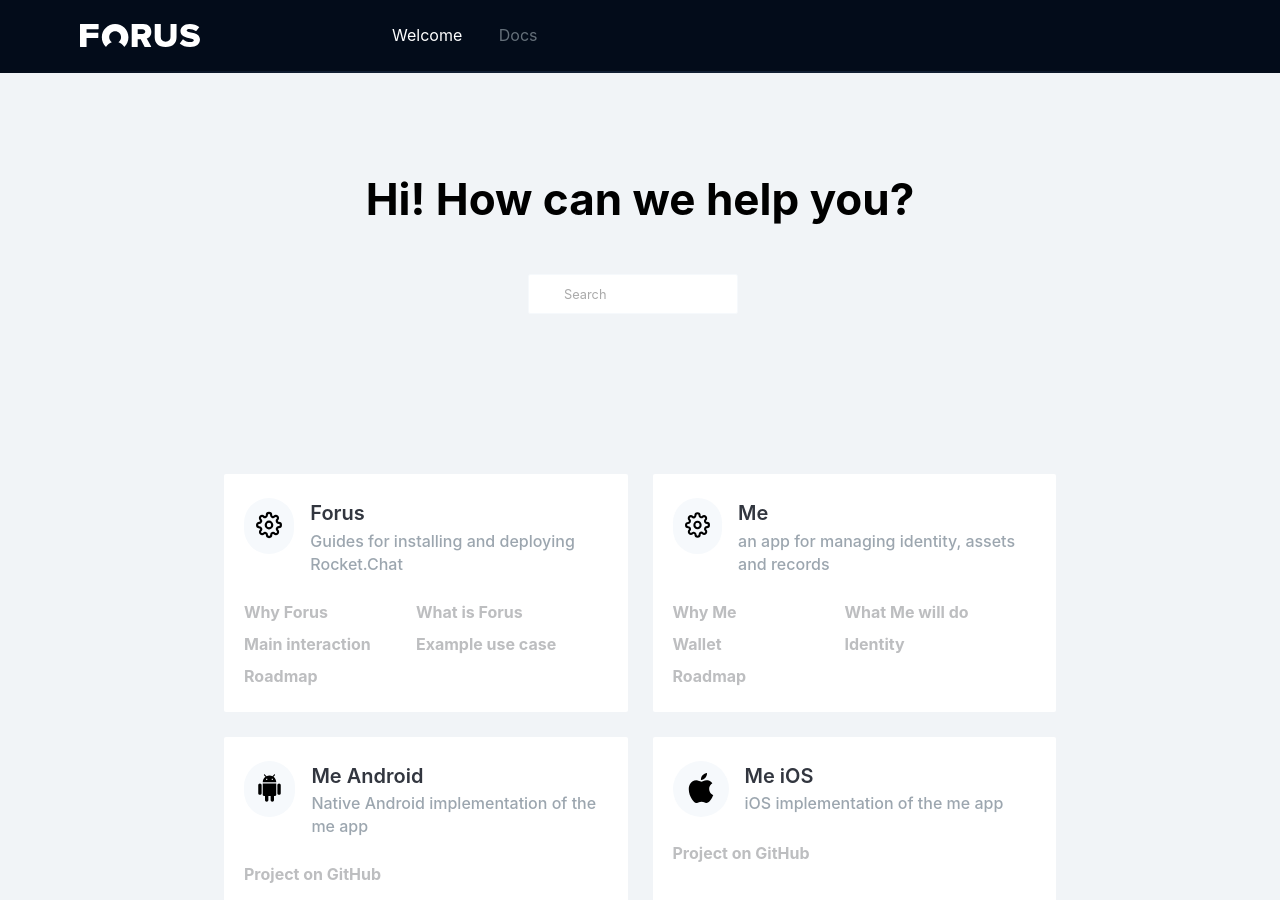
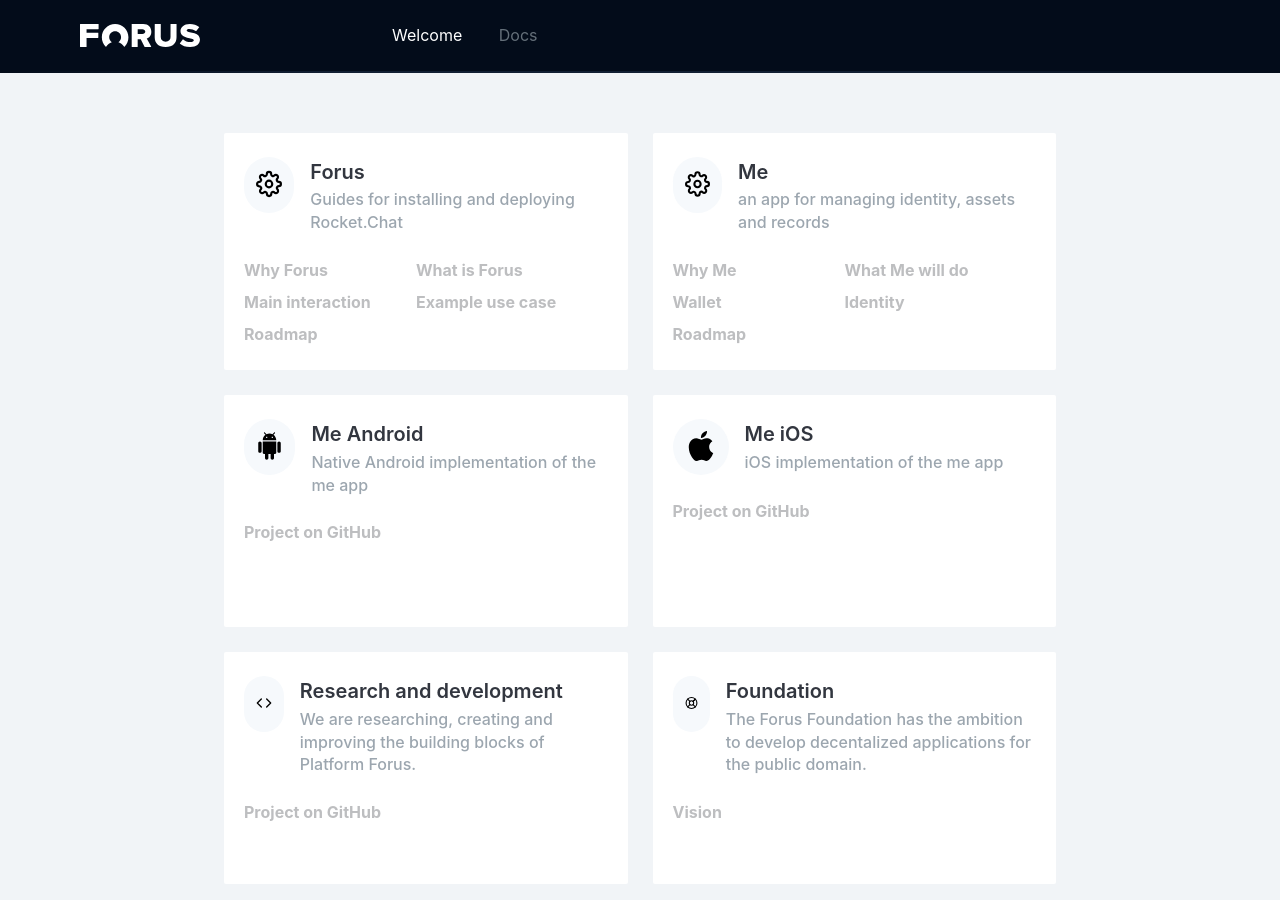
Before and after one commit to teamforus/docs.forus.io, a Jekyll site: the page built from README.md, in a window 1280 px wide and 900 px high. Built offline with Jekyll 4.4.1, drawn with Linux system fonts in a browser that asks for light colours; nearby versions of some CDN libraries; comment, search, counter and statistics services are not loaded.

Commit message:
added docs/ to header.html and removed search bar

```diff
--- a/_includes/header.html
+++ b/_includes/header.html
@@ -13,7 +13,7 @@
         <nav class="app-header_menu">
           <ul>
             <li><a data-senna-off="true" href="{{ site.url }}">Welcome</a></li>
-            <li><a data-senna-off="true" class="current-page" href="forus/">Docs</a></li>
+            <li><a data-senna-off="true" class="current-page" href="docs/forus/">Docs</a></li>
 
           </ul>
         </nav>
--- a/_layouts/home.html
+++ b/_layouts/home.html
@@ -31,6 +31,7 @@
   {% include header.html %}
 
   <main class="home" style="margin-top: 0; padding-top: 0;">
+    <!--
     <div class="home-hero">
         <div class="container">
           <h1 class="home-hero__title">Hi! How can we help you?</h1>
@@ -40,6 +41,7 @@
           </div>
         </div>
       </div>
+    -->
     <div class="wrapper home">
       {% include projects.html projects=site.data.projects %}
     </div>
```
